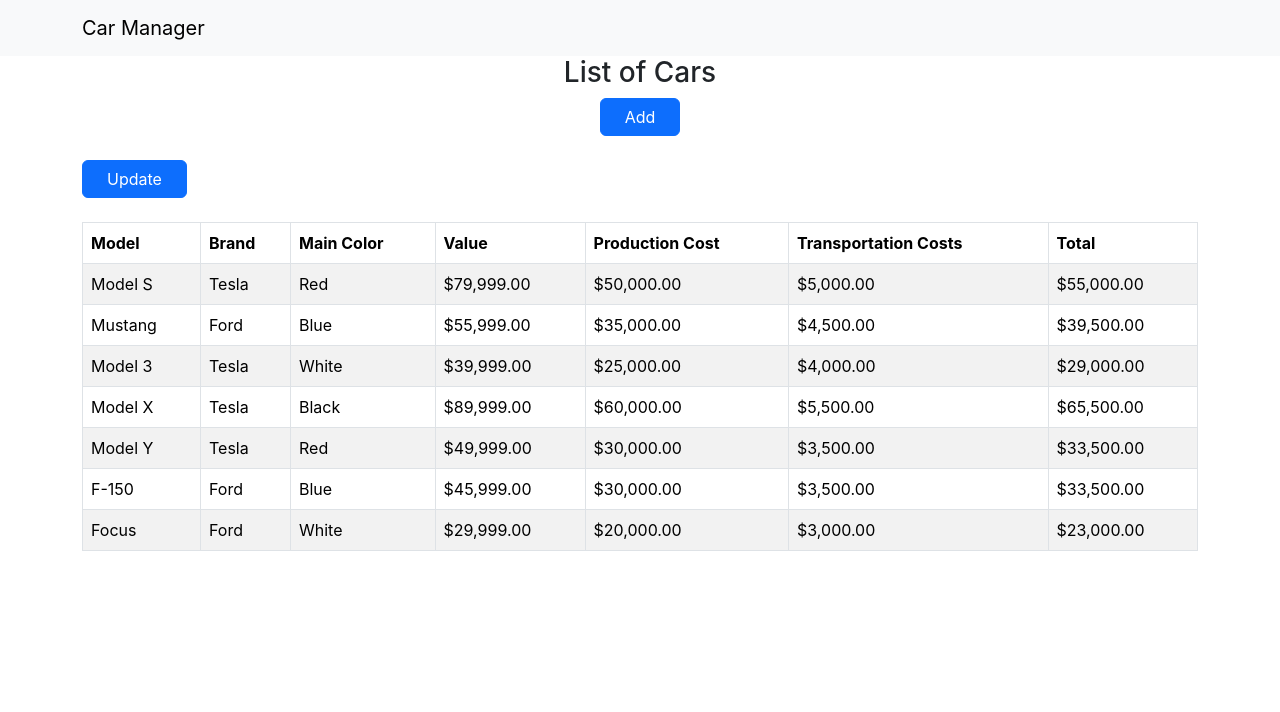
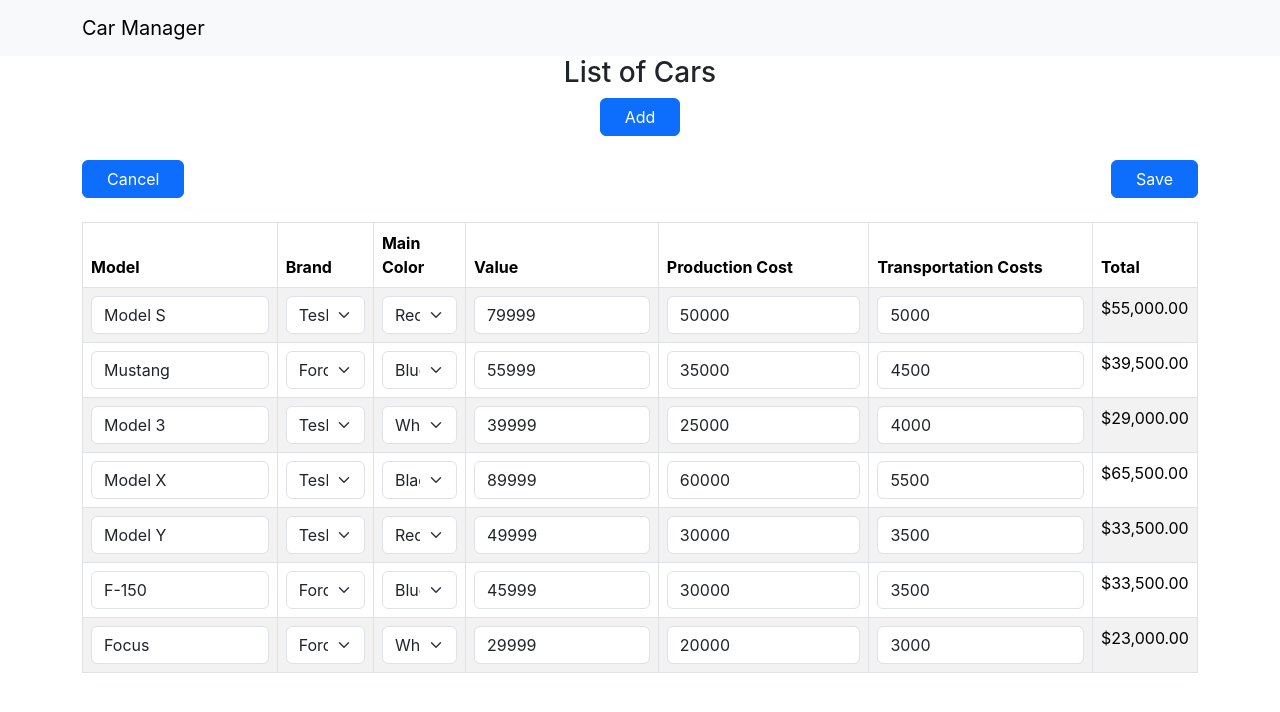
Before and after one commit to isasiluispy/car-manager, a React (Create React App) app: page / in a window 1280 px wide. Both pictures are taken after a click on the button "Update". Shown: the top 712 px of the page. Built offline with nearby package versions, Linux system fonts and the light colour scheme.

Commit message:
car list is now editable

```diff
--- /dev/null
+++ b/src/constants.js
@@ -0,0 +1,14 @@
+const brands = [
+  { value: 'Tesla', label: 'Tesla' },
+  { value: 'Ford', label: 'Ford' },
+  { value: 'Toyota', label: 'Toyota' },
+];
+
+const mainColors = [
+  { value: 'Red', label: 'Red' },
+  { value: 'Blue', label: 'Blue' },
+  { value: 'White', label: 'White' },
+  { value: 'Black', label: 'Black' },
+];
+
+export { brands, mainColors };
--- a/src/pages/cars/carCreate.js
+++ b/src/pages/cars/carCreate.js
@@ -1,19 +1,8 @@
 import React, { useState } from 'react';
 import { Form, Button } from 'react-bootstrap';
 import { useNavigate } from 'react-router-dom';
+import { brands, mainColors } from '../../constants';
 
-const brands = [
-  { value: 'Tesla', label: 'Tesla' },
-  { value: 'Ford', label: 'Ford' },
-  { value: 'Toyota', label: 'Toyota' },
-];
-
-const mainColors = [
-  { value: 'Red', label: 'Red' },
-  { value: 'Blue', label: 'Blue' },
-  { value: 'White', label: 'White' },
-  { value: 'Black', label: 'Black' },
-];
 
 const CarCreate = () => {
   const navigate = useNavigate();
--- a/src/pages/cars/carList.js
+++ b/src/pages/cars/carList.js
@@ -1,6 +1,7 @@
 import React, { useState, useEffect } from 'react';
-import { Button, Table } from 'react-bootstrap';
+import { Button, Table, Form } from 'react-bootstrap';
 import { Link } from 'react-router-dom';
+import { brands, mainColors } from '../../constants';
 
 const setCurrency = (value) => {
   return new Intl.NumberFormat('en-US', { style: 'currency', currency: 'USD' }).format(value);
@@ -8,10 +9,35 @@
 
 const CarList = () => {
   const [cars, setCars] = useState([]);
+  const [isEditable, setIsEditable] = useState(false);
+  const [copiedCars, setCopiedCars] = useState([]);
 
   const getTotal = (car) => {
     return car.productionCost + car.transportationCosts;
   };
+
+  const handleClickOnUpdate = () => {
+    console.log('handleClickOnUpdate');
+    setIsEditable(true);
+
+    // create a copy of cars array, the copy should be a whole different array
+    const copiedCars = JSON.parse(JSON.stringify(cars));
+    setCopiedCars(copiedCars);
+  };
+
+  const handleInputChange = (index, key, value) => {
+    const updatedCars = [...copiedCars];
+    updatedCars[index][key] = value;
+    setCopiedCars(updatedCars);
+  };
+
+  const handleSaveCopiedCars = () => {
+    setIsEditable(false);
+    setCars(copiedCars);
+
+    // Save cars to localStorage
+    localStorage.setItem('cars', JSON.stringify(copiedCars));
+  }
 
   useEffect(() => {
     // Get cars from localStorage
@@ -30,7 +56,16 @@
       </div>
 
       <div className="mt-4">
-        <Button className="px-4" variant="primary">Update</Button>
+        <div className="d-flex justify-content-between">
+          {isEditable ?
+            (<>
+              <Button className="px-4" variant="primary" onClick={() => setIsEditable(false)}>Cancel</Button>
+              <Button className="px-4" variant="primary" onClick={() => handleSaveCopiedCars()}>Save</Button>
+            </>) :
+            (<Button className="px-4" variant="primary" onClick={() => handleClickOnUpdate()}>Update</Button>)
+          }
+
+        </div>
 
         <Table className="mt-4" striped bordered hover>
           <thead>
@@ -47,12 +82,26 @@
           <tbody>
             {cars.map((car, index) => (
               <tr key={index}>
-                <td>{car.model}</td>
-                <td>{car.brand}</td>
-                <td>{car.mainColor}</td>
-                <td>{setCurrency(car.value)}</td>
-                <td>{setCurrency(car.productionCost)}</td>
-                <td>{setCurrency(car.transportationCosts)}</td>
+                <td>{ isEditable ? <Form.Control type="text" value={copiedCars[index]['model']} onChange={e => handleInputChange(index, 'model', e.target.value)} /> : car.model }</td>
+                <td>{ isEditable ?
+                  <Form.Select value={copiedCars[index]['brand']} onChange={e => handleInputChange(index, 'brand', e.target.value)}>
+                    {brands.map((brand, index) => (
+                      <option key={index} value={brand.value}>{brand.label}</option>
+                    ))}
+                  </Form.Select> :
+                  car.brand }
+                </td>
+                <td>{ isEditable ?
+                  <Form.Select value={copiedCars[index]['mainColor']} onChange={e => handleInputChange(index, 'mainColor', e.target.value)}>
+                    {mainColors.map((color, index) => (
+                      <option key={index} value={color.value}>{color.label}</option>
+                    ))}
+                  </Form.Select> :
+                  car.mainColor }
+                </td>
+                <td>{ isEditable ? <Form.Control type="number" value={copiedCars[index]['value']} onChange={e => handleInputChange(index, 'value', Number(e.target.value))} /> : setCurrency(car.value) }</td>
+                <td>{ isEditable ? <Form.Control type="number" value={copiedCars[index]['productionCost']} onChange={e => handleInputChange(index, 'productionCost', Number(e.target.value))} /> : setCurrency(car.productionCost) }</td>
+                <td>{ isEditable ? <Form.Control type="number" value={copiedCars[index]['transportationCosts']} onChange={e => handleInputChange(index, 'transportationCosts', Number(e.target.value))} /> : setCurrency(car.transportationCosts) }</td>
                 <td>{setCurrency(getTotal(car))}</td>
               </tr>
             ))}
```
